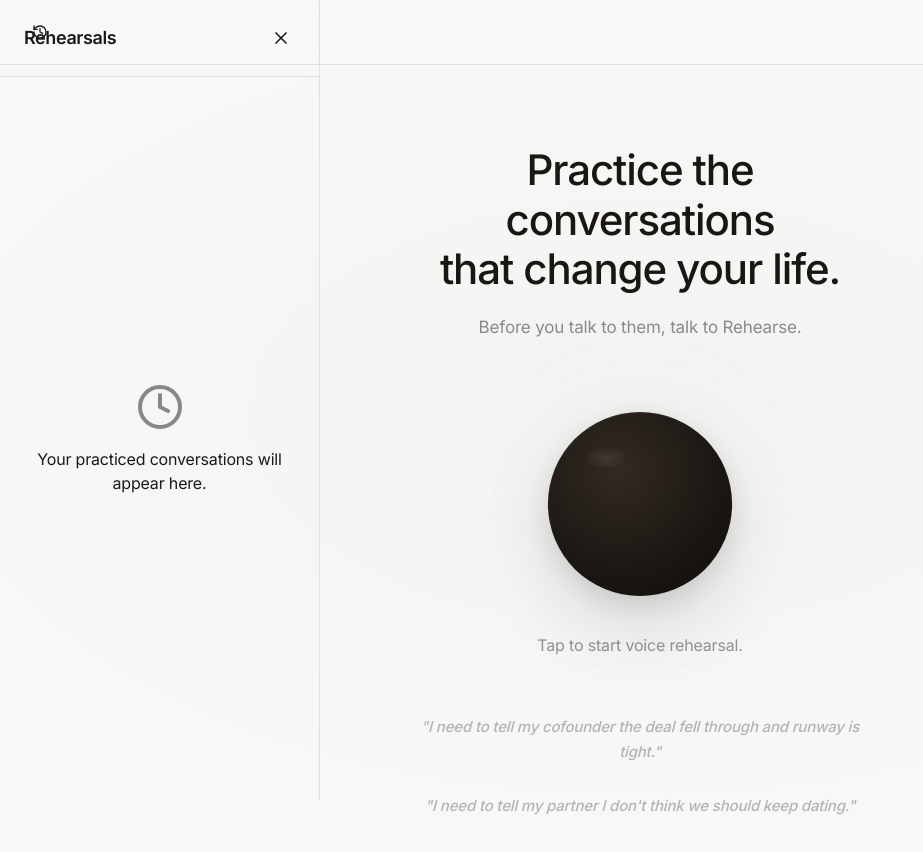
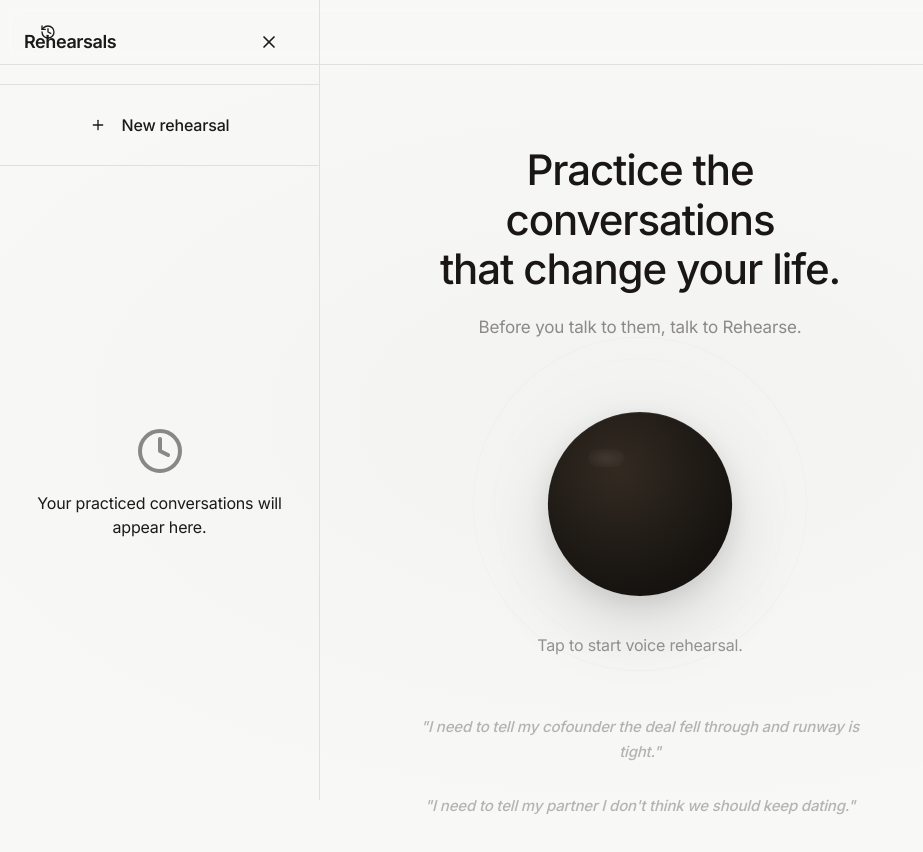
Before and after one commit to genhur/rehearse, a React (Vite) app: page / in a window 1280 px wide. Both pictures are taken after a click on the button 40 px from the left and 32 px from the top of the page. Shown: the top 852 px of the page, without its empty margins (0-923 px from the left). Built offline with nearby package versions, Linux system fonts and the light colour scheme.

Commit message:
button clenaup

```diff
--- a/lib/sessions.ts
+++ b/lib/sessions.ts
@@ -448,6 +448,14 @@ class SessionManager {
   }
 }
 
+// Helper function to check if there are any active sessions
+export function hasActiveSession(sessions: RehearsalSession[]): boolean {
+  return sessions.some(session =>
+    session.status === 'active' ||
+    session.attempts?.some(attempt => attempt.status === 'active')
+  );
+}
+
 // Helper function to get current attempt for a session
 export function getCurrentAttempt(session: RehearsalSession | null): RehearsalAttempt | null {
   if (!session) return null;
--- a/src/app/components/Button.tsx
+++ b/src/app/components/Button.tsx
@@ -2,8 +2,8 @@ import { ButtonHTMLAttributes, forwardRef } from 'react';
 import { motion } from 'motion/react';
 
 interface ButtonProps extends ButtonHTMLAttributes<HTMLButtonElement> {
-  variant?: 'primary' | 'secondary' | 'ghost';
-  size?: 'default' | 'lg';
+  variant?: 'primary' | 'secondary' | 'ghost' | 'destructive' | 'outline';
+  size?: 'default' | 'lg' | 'sm';
 }
 
 export const Button = forwardRef<HTMLButtonElement, ButtonProps>(
@@ -14,11 +14,14 @@ export const Button = forwardRef<HTMLButtonElement, ButtonProps>(
       primary: 'bg-primary text-primary-foreground hover:bg-primary/90',
       secondary: 'bg-secondary text-secondary-foreground hover:bg-secondary/80',
       ghost: 'hover:bg-secondary text-foreground',
+      destructive: 'bg-red-600 text-white hover:bg-red-700',
+      outline: 'border border-border bg-background hover:bg-muted',
     };
 
     const sizes = {
       default: 'px-6 py-3',
       lg: 'px-8 py-4',
+      sm: 'px-4 py-2 text-sm',
     };
 
     return (
--- a/src/app/components/SessionHistoryPanel.tsx
+++ b/src/app/components/SessionHistoryPanel.tsx
@@ -1,8 +1,8 @@
 import { useState, useEffect } from 'react';
 import { motion, AnimatePresence } from 'motion/react';
-import { X, Clock, User, Briefcase, Heart, Circle } from 'lucide-react';
+import { X, Clock, User, Briefcase, Heart, Circle, Plus } from 'lucide-react';
 import { Button } from './Button';
-import { getSessions, type RehearsalSession } from '../../../lib/sessions';
+import { getSessions, hasActiveSession, type RehearsalSession } from '../../../lib/sessions';
 import { useNavigate } from 'react-router';
 
 interface SessionHistoryPanelProps {
@@ -12,13 +12,21 @@ interface SessionHistoryPanelProps {
 
 export function SessionHistoryPanel({ isOpen, onClose }: SessionHistoryPanelProps) {
   const [sessions, setSessions] = useState<RehearsalSession[]>([]);
+  const [hasActive, setHasActive] = useState(false);
   const navigate = useNavigate();
 
   useEffect(() => {
     if (isOpen) {
-      setSessions(getSessions());
+      const sessionList = getSessions();
+      setSessions(sessionList);
+      setHasActive(hasActiveSession(sessionList));
     }
   }, [isOpen]);
+
+  const handleNewRehearsal = () => {
+    onClose();
+    navigate('/');
+  };
 
   const getCategoryIcon = (category: RehearsalSession['category']) => {
     switch (category) {
@@ -104,6 +112,24 @@ export function SessionHistoryPanel({ isOpen, onClose }: SessionHistoryPanelProp
               </Button>
             </div>
 
+            {/* New rehearsal button */}
+            <div className="p-4 border-b border-border">
+              <Button
+                onClick={handleNewRehearsal}
+                disabled={hasActive}
+                className="w-full"
+                variant={hasActive ? "secondary" : "primary"}
+              >
+                <Plus className="w-4 h-4 mr-2" />
+                New rehearsal
+              </Button>
+              {hasActive && (
+                <p className="text-xs text-muted-foreground mt-2 text-center">
+                  Complete your active session to start a new rehearsal
+                </p>
+              )}
+            </div>
+
             {/* Sessions list */}
             <div className="flex-1 overflow-y-auto">
               {sessions.length === 0 ? (
--- a/src/app/pages/Conversation.tsx
+++ b/src/app/pages/Conversation.tsx
@@ -922,7 +922,7 @@ export function Conversation() {
         title={getSessionTitle()}
         subtitle={getSessionSubtitle()}
         status={getSessionStatus()}
-        showHomeButton={true}
+        showHomeButton={false}
         showHistoryButton={true}
         onHistoryClick={openHistoryPanel}
       />
```
